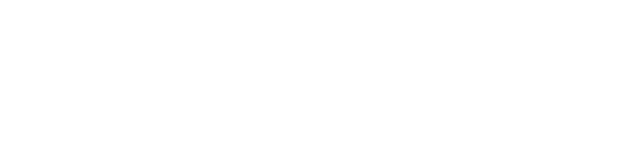
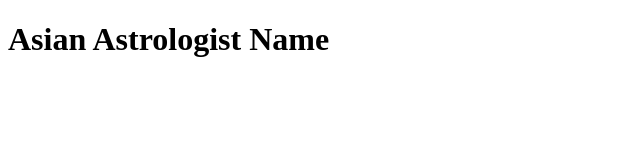
Before and after one commit to duldines/Astrolpgy-, a plain HTML site: page home.html in a window 1280 px wide. Shown: the whole page, without its empty margins (0-640 px from the left). Drawn offline with Linux system fonts and the light colour scheme.

Commit message:
adding style

```diff
--- a/home.html
+++ b/home.html
@@ -7,6 +7,6 @@
        <title>HOMEPAGE</title>
 </head>
 <body>
-
+       <h1>Asian Astrologist Name </h1>
 </body>
 </html>
```
